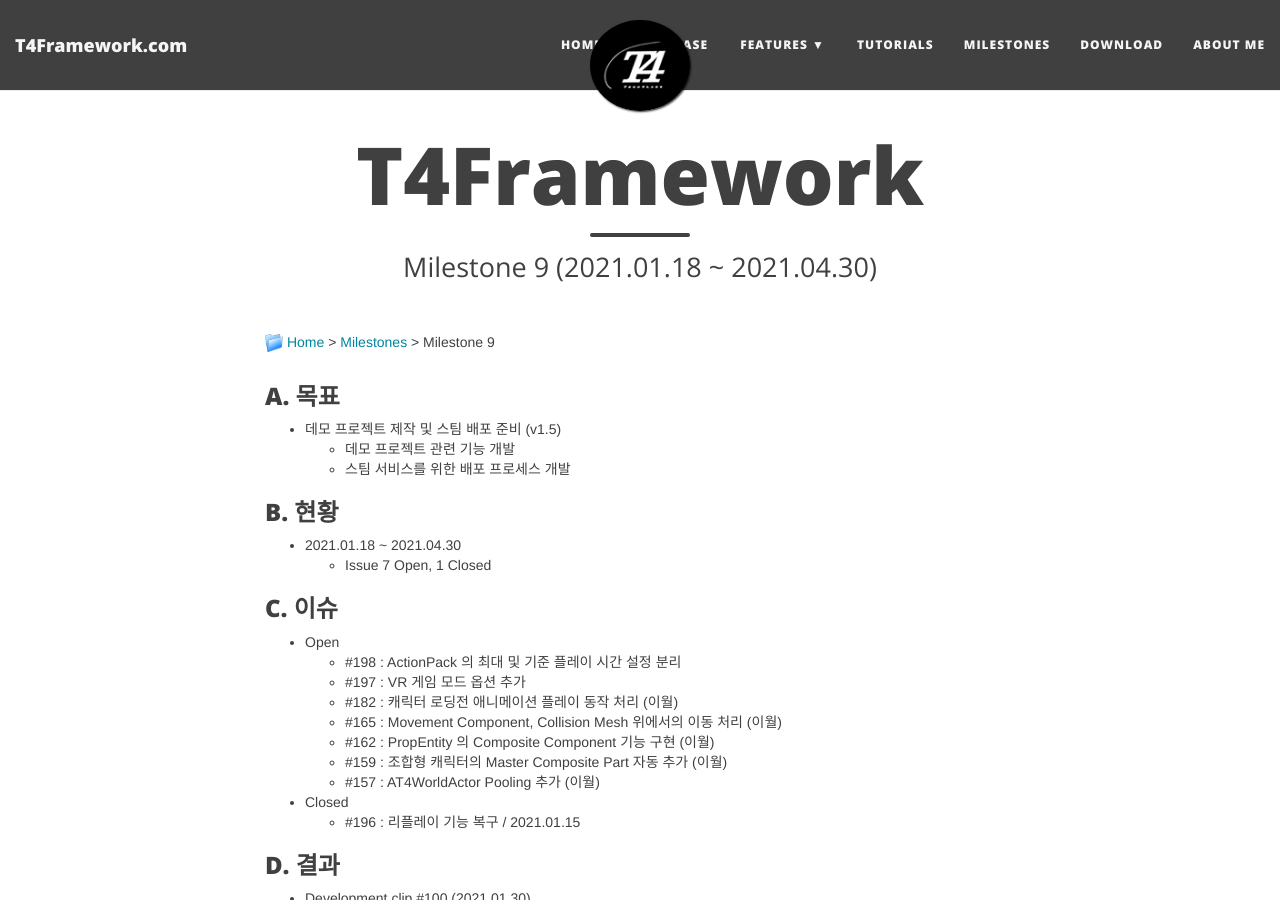
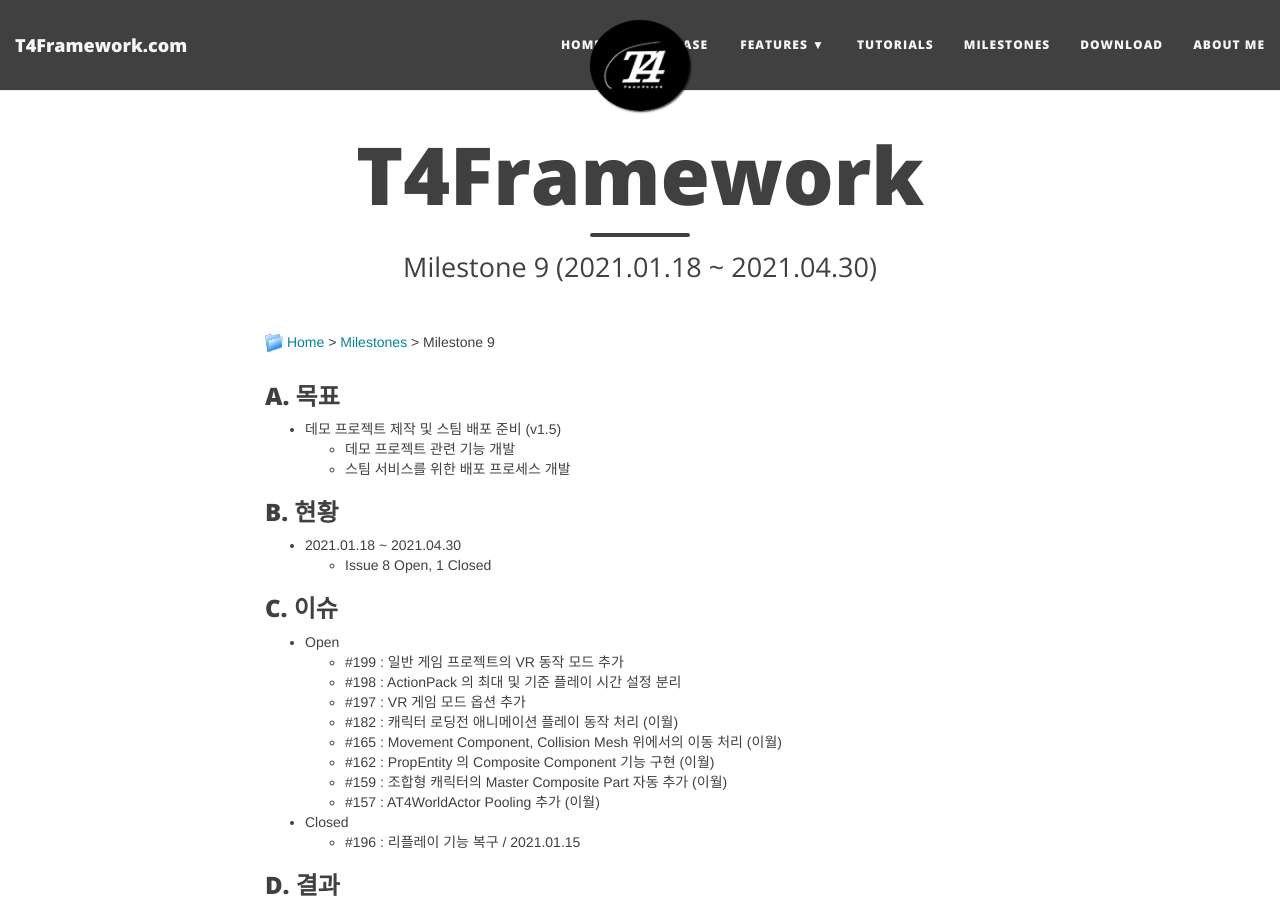
Before and after one commit to T4Framework/T4Framework_WebSite, a Jekyll site: the page built from docs/T4Framework_Milestone9_Achieved.md, in a window 1280 px wide and 900 px high. Built offline with Jekyll 4.4.1, drawn with Linux system fonts in a browser that asks for light colours; nearby versions of some CDN libraries.

Commit message:
Update T4Framework_Milestone9_Achieved.md

```diff
--- a/docs/T4Framework_Milestone9_Achieved.md
+++ b/docs/T4Framework_Milestone9_Achieved.md
@@ -14,11 +14,12 @@
 ### B. 현황
 
 - 2021.01.18 ~ 2021.04.30
-  - Issue 7 Open, 1 Closed
+  - Issue 8 Open, 1 Closed
 
 ### C. 이슈
 
 - Open
+  - #199 : 일반 게임 프로젝트의 VR 동작 모드 추가
   - #198 : ActionPack 의 최대 및 기준 플레이 시간 설정 분리
   - #197 : VR 게임 모드 옵션 추가
   - #182 : 캐릭터 로딩전 애니메이션 플레이 동작 처리 (이월)
```
